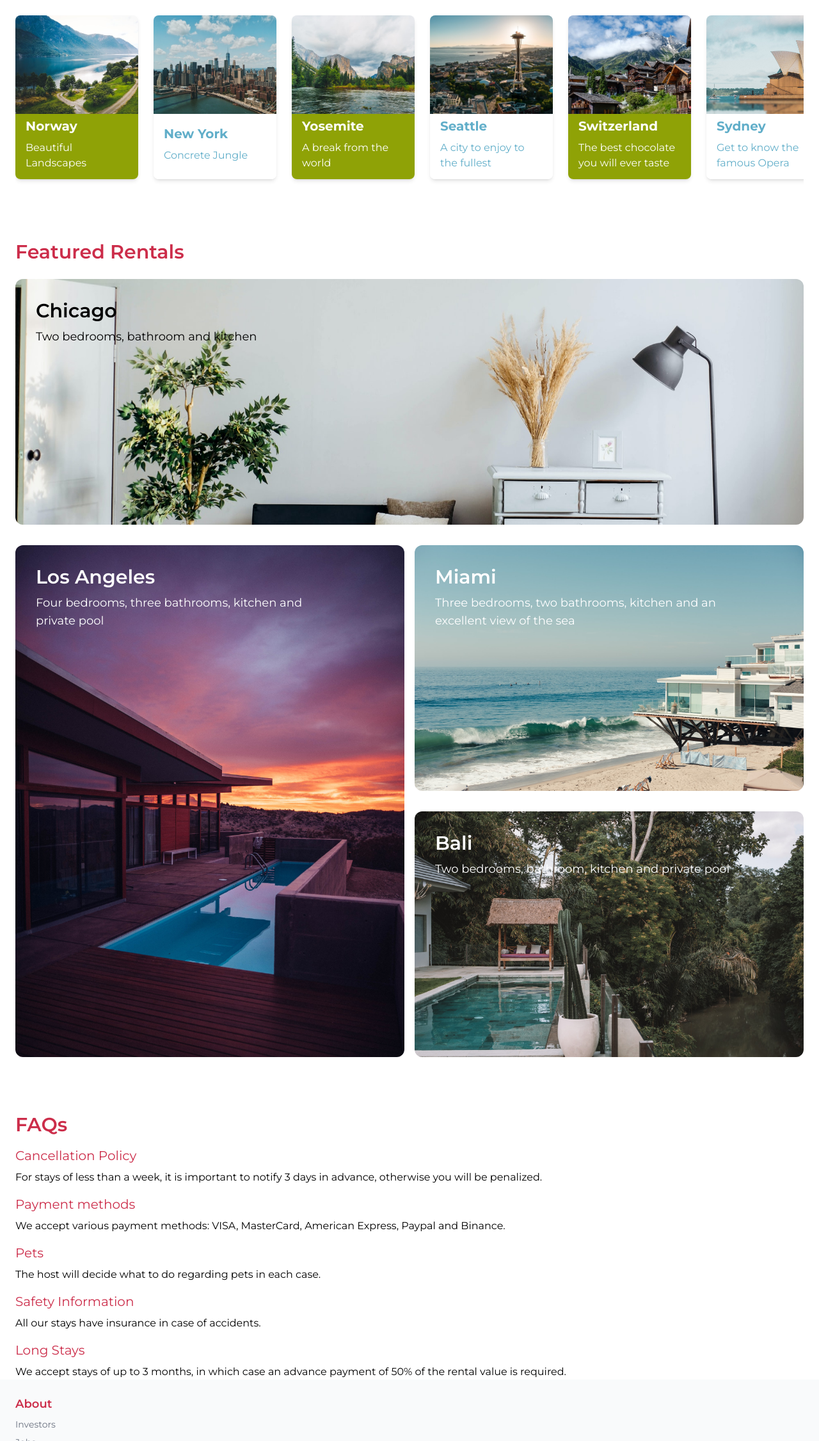
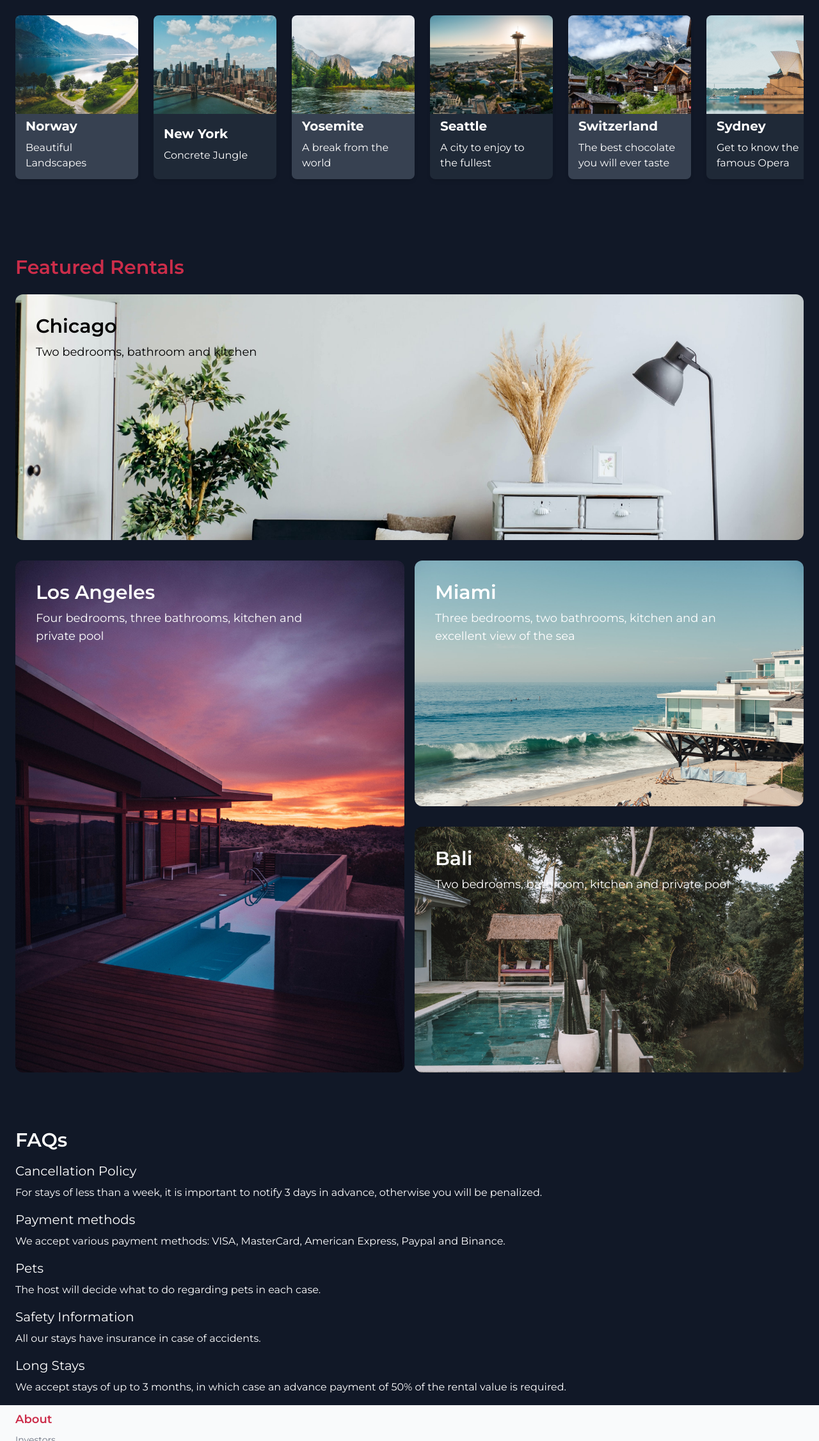
Before and after one commit to andymedinadev/platzi-tailwind-2, a website: page public/index.html in a window 1280 px wide. Shown: the part 548-2800 px from the top of the page at 64% size. Drawn offline with Linux system fonts and the light colour scheme.

Commit message:
add dark mode

```diff
--- a/public/index.html
+++ b/public/index.html
@@ -1,5 +1,5 @@
 <!DOCTYPE html>
-<html class="scroll-smooth" lang="en">
+<html class="dark scroll-smooth" lang="en">
 
 <head>
   <meta charset="UTF-8">
@@ -11,11 +11,11 @@
   <link rel="stylesheet" href="./css/styles.css">
 </head>
 
-<body class="font-Montserrat">
+<body class="font-Montserrat dark:bg-gray-900">
   <header>
-    <nav class="w-full h-14 hidden bg-white p-4 justify-between lg:flex lg:fixed z-50">
+    <nav class="w-full h-14 hidden bg-white p-4 justify-between lg:flex lg:fixed z-50 dark:bg-gray-800 dark:text-white">
       <div class="h-auto w-auto">
-        <p class="text-xl text-principal font-black">Platzi Travel</p>
+        <p class="text-xl text-principal font-black dark:text-white">Platzi Travel</p>
       </div>
       <div class="flex space-x-8">
         <a href="#home" class="font-bold text-base">Inicio</a>
@@ -26,13 +26,15 @@
       </div>
       <div class="flex space-x-4">
         <img src="./svg/search.svg" alt="Search Icon">
-        <img src="./svg/moon.svg" class="fill:currentColor; color:#cc2d4a;" alt="Moon Icon">
+        <button id="toggle">
+          <img src="./svg/moon.svg" class="fill:currentColor; color:#cc2d4a;" alt="Moon Icon">
+        </button>
         <img src="./svg/user.svg" alt="User Icon">
       </div>
     </nav>
   </header>
   <div id="tab-bar"
-    class="w-full h-16 bg-white fixed left-0 bottom-0 shadow-md flex space-x-8 items-center justify-center z-10 lg:hidden">
+    class="w-full h-16 bg-white fixed left-0 bottom-0 shadow-md flex space-x-8 items-center justify-center z-10 lg:hidden dark:bg-gray-800">
     <a href="#home">
       <img src="./svg/home.svg" alt="Home Icon">
     </a>
@@ -42,7 +44,7 @@
     <a href="#recommended">
       <img src="./svg/heart.svg" alt="Heart Icon">
     </a>
-    <button>
+    <button id="toggle-sm">
       <img src="./svg/moon.svg" alt="Moon Icon">
     </button>
     <a href="#">
@@ -77,49 +79,49 @@
           class="w-auto h-72 flex items-center mt-6 overflow-x-auto overscroll-x-contain space-x-6 overflow-y-hidden">
           <div class="card">
             <div class="card__cover bg-norway"></div>
-            <div class="card__info bg-secondary">
+            <div class="card__info bg-secondary dark:bg-gray-700">
               <p class="card__info--title text-white">Norway</p>
               <p class="card__info--subtitle text-white">Beautiful Landscapes</p>
             </div>
           </div>
           <div class="card">
             <div class="card__cover bg-new_york"></div>
-            <div class="card__info bg-white">
-              <p class="card__info--title text-tertiary">New York</p>
-              <p class="card__info--subtitle text-tertiary">Concrete Jungle</p>
+            <div class="card__info bg-white dark:bg-gray-800">
+              <p class="card__info--title text-tertiary dark:text-white">New York</p>
+              <p class="card__info--subtitle text-tertiary dark:text-white">Concrete Jungle</p>
             </div>
           </div>
           <div class="card">
             <div class="card__cover bg-yosemite"></div>
-            <div class="card__info bg-secondary">
+            <div class="card__info bg-secondary dark:bg-gray-700">
               <p class="card__info--title text-white">Yosemite</p>
               <p class="card__info--subtitle text-white">A break from the world</p>
             </div>
           </div>
           <div class="card">
             <div class="card__cover bg-seattle"></div>
-            <div class="card__info bg-white">
-              <p class="card__info--title text-tertiary">Seattle</p>
-              <p class="card__info--subtitle text-tertiary">A city to enjoy to the fullest</p>
+            <div class="card__info bg-white dark:bg-gray-800">
+              <p class="card__info--title text-tertiary dark:text-white">Seattle</p>
+              <p class="card__info--subtitle text-tertiary dark:text-white">A city to enjoy to the fullest</p>
             </div>
           </div>
           <div class="card">
             <div class="card__cover bg-switzerland"></div>
-            <div class="card__info bg-secondary">
+            <div class="card__info bg-secondary dark:bg-gray-700">
               <p class="card__info--title text-white">Switzerland</p>
               <p class="card__info--subtitle text-white">The best chocolate you will ever taste</p>
             </div>
           </div>
           <div class="card">
             <div class="card__cover bg-sydney"></div>
-            <div class="card__info bg-white">
-              <p class="card__info--title text-tertiary">Sydney</p>
-              <p class="card__info--subtitle text-tertiary">Get to know the famous Opera</p>
+            <div class="card__info bg-white dark:bg-gray-800">
+              <p class="card__info--title text-tertiary dark:text-white">Sydney</p>
+              <p class="card__info--subtitle text-tertiary dark:text-white">Get to know the famous Opera</p>
             </div>
           </div>
           <div class="card">
             <div class="card__cover bg-europe"></div>
-            <div class="card__info bg-secondary">
+            <div class="card__info bg-secondary dark:bg-gray-700">
               <p class="card__info--title text-white">Edinburgh</p>
               <p class="card__info--subtitle text-white">Castles and medieval times</p>
             </div>
@@ -127,19 +129,19 @@
         </div>
       </div>
       <div class="px-2 h-auto w-full lg:px-6 lg:pt-14" id="featured-rentals">
-        <p class="text-3xl text-principal font-semibold pb-6 mt-6 lg:mt-0">Featured Rentals</p>
+        <p class="text-3xl text-principal font-semibold pb-6 pt-6 lg:mt-0">Featured Rentals</p>
         <div class="w-full flex flex-col items-center justify-center">
           <div class="w-full h-96 bg-chicago bg-cover rounded-xl mb-8 lg:bg-center">
             <p class="card__title lg:text-black">Chicago</p>
             <p class="text-sm pl-8 text-white lg:text-black mr-24 lg:text-lg">Two bedrooms, bathroom and kitchen</p>
           </div>
-          <div class="hidden lg:flex lg:h-full lg:w-full lg:space-x-4">
+          <div class="lg:flex lg:h-full lg:w-full lg:space-x-4">
             <div class="w-full h-96 bg-LA bg-cover rounded-xl mb-8 lg:h-auto">
               <p class="card__title">Los Angeles</p>
               <p class="text-sm pl-8 text-white mr-24 lg:text-lg">Four bedrooms, three bathrooms, kitchen and private
                 pool</p>
             </div>
-            <div class=" w-full h-full">
+            <div class="w-full h-full">
               <div class="w-full h-96 bg-miami bg-cover rounded-xl mb-8">
                 <p class="card__title">Miami</p>
                 <p class="text-sm pl-8 text-white mr-24 lg:text-lg">
@@ -156,34 +158,34 @@
       </div>
       <div class="w-full h-full lg:pt-14" id="FAQ">
         <div class="w-full h-full px-6 flex flex-col space-y-4">
-          <p class="text-3xl text-principal font-semibold mt-6 lg:mt-0">FAQs</p>
+          <p class="text-3xl text-principal font-semibold mt-6 lg:mt-0 dark:text-white">FAQs</p>
           <div>
-            <p class="text-xl font-medium text-principal">Cancellation Policy</p>
-            <p class="text-base pt-2">
+            <p class="text-xl font-medium text-principal dark:text-white">Cancellation Policy</p>
+            <p class="text-base pt-2 dark:text-white">
               For stays of less than a week, it is important to notify 3 days in advance, otherwise you will be
               penalized.
             </p>
           </div>
           <div>
-            <p class="text-xl font-medium text-principal">Payment methods</p>
-            <p class="text-base pt-2">
+            <p class="text-xl font-medium text-principal dark:text-white">Payment methods</p>
+            <p class="text-base pt-2 dark:text-white">
               We accept various payment methods: VISA, MasterCard, American Express,
               Paypal and Binance.
             </p>
           </div>
           <div>
-            <p class="text-xl font-medium text-principal">Pets</p>
-            <p class="text-base pt-2">The host will decide what to do regarding pets in each case.</p>
+            <p class="text-xl font-medium text-principal dark:text-white">Pets</p>
+            <p class="text-base pt-2 dark:text-white">The host will decide what to do regarding pets in each case.</p>
           </div>
           <div>
-            <p class="text-xl font-medium text-principal">Safety Information</p>
-            <p class="text-base pt-2">
+            <p class="text-xl font-medium text-principal dark:text-white">Safety Information</p>
+            <p class="text-base pt-2 dark:text-white">
               All our stays have insurance in case of accidents.
             </p>
           </div>
           <div>
-            <p class="text-xl font-medium text-principal">Long Stays</p>
-            <p class="text-base pt-2">
+            <p class="text-xl font-medium text-principal dark:text-white">Long Stays</p>
+            <p class="text-base pt-2 dark:text-white mb-4">
               We accept stays of up to 3 months, in which case an advance payment of 50% of the rental value is
               required.
             </p>
@@ -192,7 +194,7 @@
       </div>
     </section>
   </main>
-  <footer id="about-us" class="w-full h-auto text-gray-500 text-sm bg-gray-50 p-6 space-y-2 pb-16 lg:pb-6">
+  <footer id="about-us" class="w-full h-auto text-gray-500 text-sm bg-gray-50 p-6 pt-2 space-y-2 pb-16 lg:pb-6">
     <p class="text-lg text-principal font-semibold">About</p>
     <p>Investors</p>
     <p>Jobs</p>
@@ -201,6 +203,20 @@
     <p>Platzi Travel, Inc</p>
     <p>Follow Us</p>
   </footer>
+  <script>
+    const htmlElement = document.querySelector('html')
+    const toggleButton = document.querySelector('#toggle')
+    const toggleButtonSm = document.querySelector('#toggle-sm')
+
+    function toggleDarkMode() {
+      htmlElement.classList.contains('dark') ?
+        htmlElement.classList.remove('dark') :
+        htmlElement.classList.add('dark')
+    }
+
+    toggleButton.addEventListener('click', () => toggleDarkMode())
+    toggleButtonSm.addEventListener('click', () => toggleDarkMode())
+  </script>
 </body>
 
 </html>
```
Also changed, not shown: public/css/styles.css.
